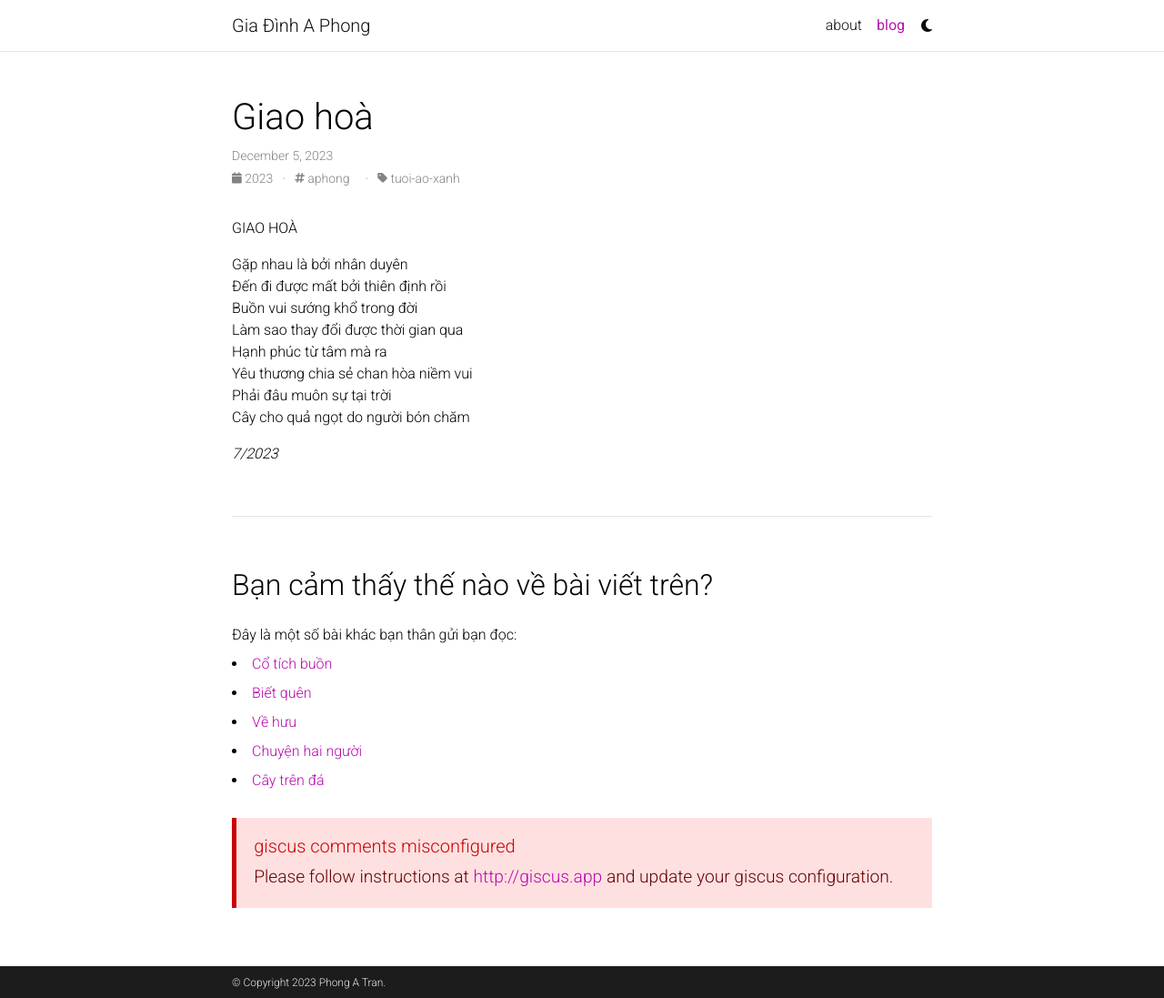
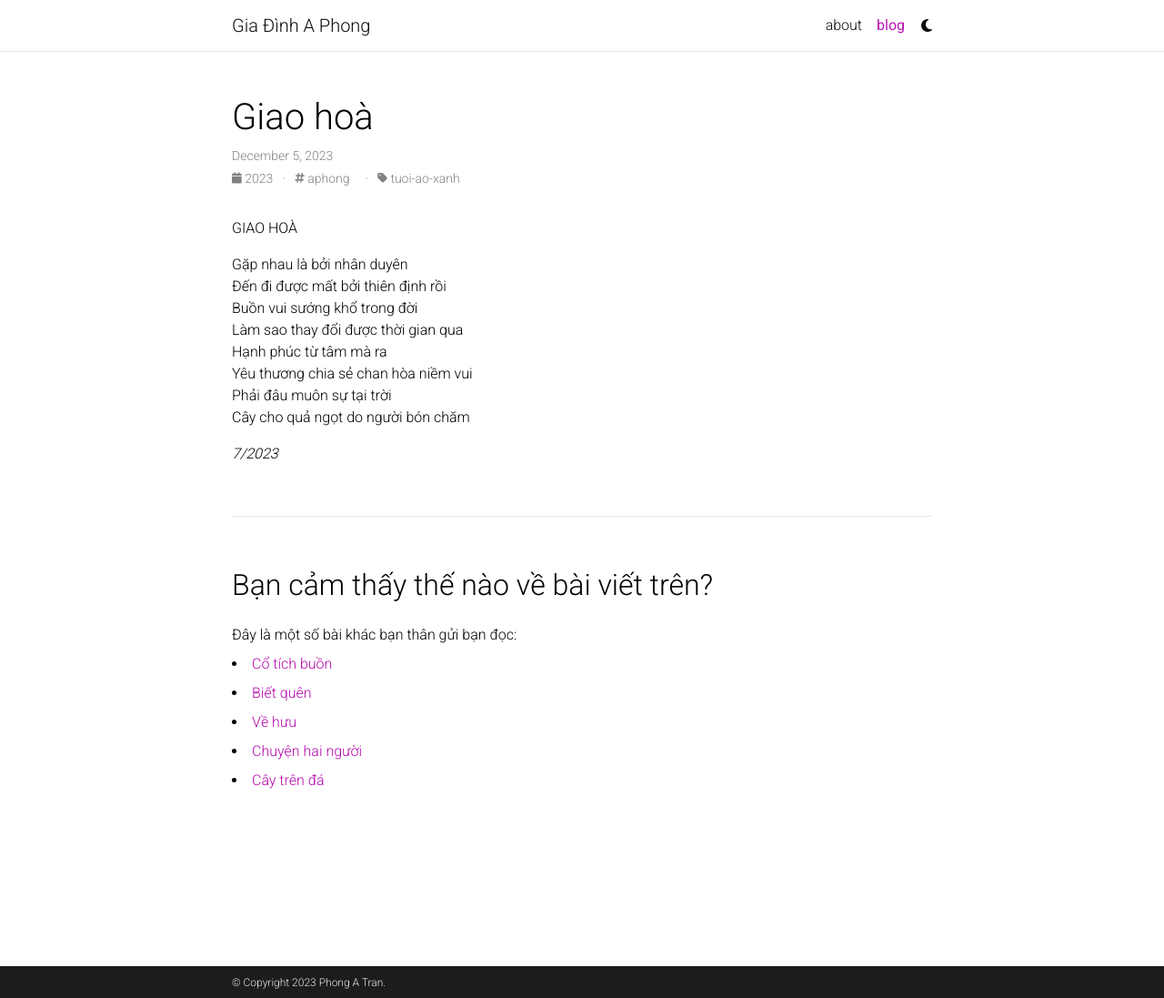
Before and after one commit to giadinhaphong/giadinhaphong.github.io, a Jekyll site: the page built from _posts/2023-05-12-giao_hoa.md, in a window 1280 px wide and 1097 px high. Shown: the whole window at 91% size. Built offline with Jekyll 4.4.1, drawn with Linux system fonts in a browser that asks for light colours; comment, search, counter and statistics services are not loaded; a style sheet for code colours, icons or effects is not loaded; part of the change alters nothing that is shown.

Commit message:
Add giscus

```diff
--- a/_config.yml
+++ b/_config.yml
@@ -132,7 +132,7 @@ related_blog_posts:
 # Follow instructions on https://giscus.app/ to setup for your repo to fill out
 # the information below.
 giscus:
-  repo:                          # <your-github-user-name>/<your-github-repo-name>
+  repo: giadinhaphong/giadinhaphong.github.io # <your-github-user-name>/<your-github-repo-name>
   category: Comments             # name of the category under which discussions will be created
   mapping: title                 # identify discussions by post title
   strict: 1                      # use strict identification mode
@@ -143,7 +143,7 @@ giscus:
   lang: en
 
 # Disqus comments (DEPRECATED)
-disqus_shortname: al-folio # put your disqus shortname
+disqus_shortname: gia-dinh-a-phong # put your disqus shortname
 # https://help.disqus.com/en/articles/1717111-what-s-a-shortname
 
 # External sources.
```
